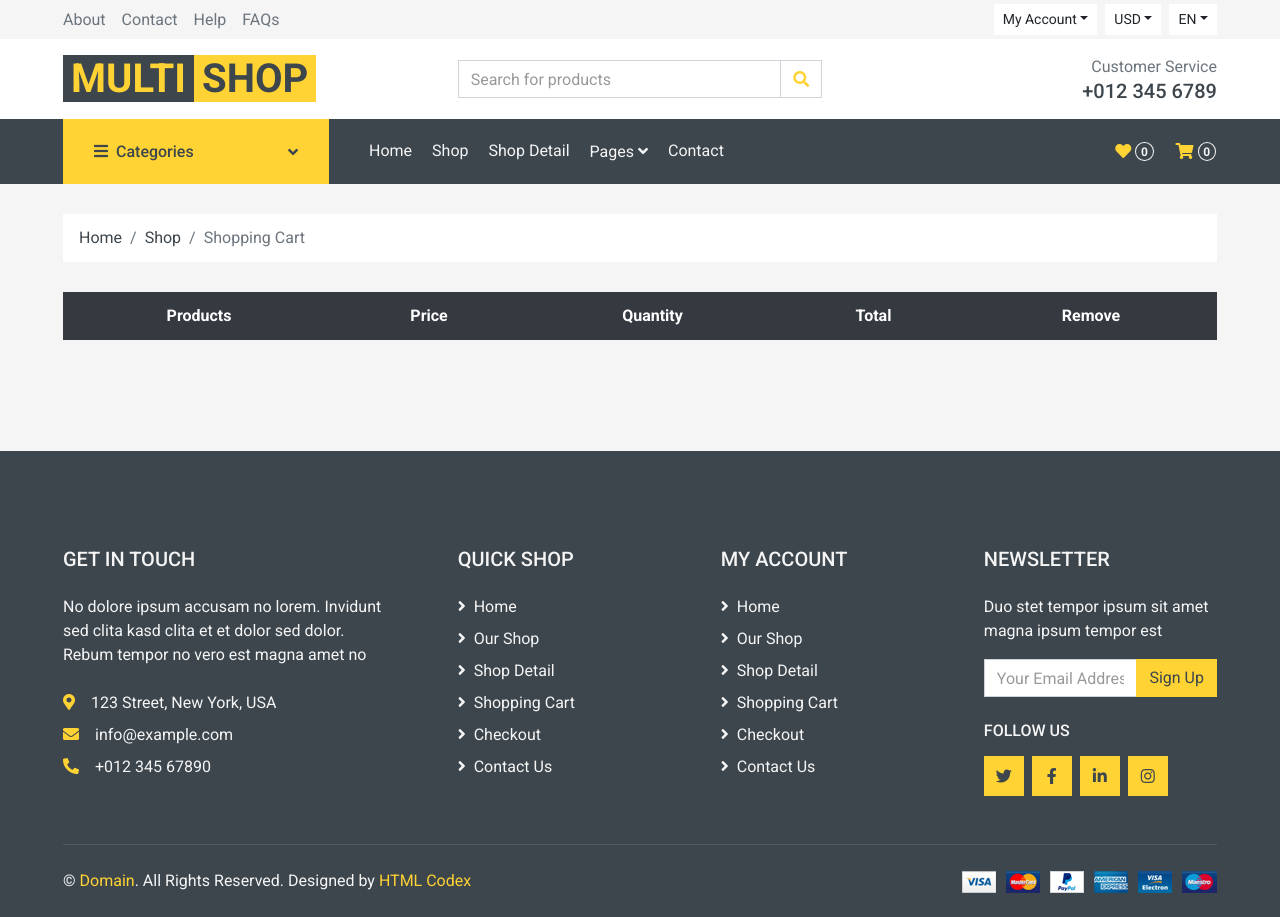
After one commit to ozcanakyuz/e-commerce, a Django app: page /order/favorits in a window 1280 px wide. The commit adds this page. Run offline with Django 4.2, Linux system fonts and the light colour scheme; data comes from the database, SQL or seed files in the repository; both versions use the stored data as it was after the commit; lists and menus that the app fills with data are empty; some libraries are stand-ins or nearby versions.

Commit message:
Favorites || addtofavorits

```diff
--- a/btk_multishop/home/templates/sidebar.html
+++ b/btk_multishop/home/templates/sidebar.html
@@ -62,9 +62,15 @@
 
                         </div>
                         <div class="navbar-nav ml-auto py-0 d-none d-lg-block">
-                            <a href="" class="btn px-0">
+                            <a href="/order/favorits" class="btn px-0">
                                 <i class="fas fa-heart text-primary"></i>
-                                <span class="badge text-secondary border border-secondary rounded-circle" style="padding-bottom: 2px;">0</span>
+                                <span class="badge text-secondary border border-secondary rounded-circle" style="padding-bottom: 2px;">
+                                {% if request.session.favorite_items > 0 %}
+                                {{ request.session.favorite_items }}
+                                {% else %}
+                                    0
+                                {% endif %}
+                                </span>
                             </a>
                             <a href="/order/shopcart" class="btn px-0 ml-3">
                                 <i class="fas fa-shopping-cart text-primary"></i>
--- /dev/null
+++ b/btk_multishop/order/templates/shopcart_favorits.html
@@ -0,0 +1,72 @@
+{% extends 'homebase.html' %}
+{% load static %}
+{% block description %} index description {% endblock %}
+{% block keywords %} index keywords {% endblock %}
+
+{% block body %}
+
+{% include 'sidebar.html' %}
+
+    <!-- Breadcrumb Start -->
+    <div class="container-fluid">
+        <div class="row px-xl-5">
+            <div class="col-12">
+                <nav class="breadcrumb bg-light mb-30">
+                    <a class="breadcrumb-item text-dark" href="/">Home</a>
+                    <a class="breadcrumb-item text-dark" href="/home/shop">Shop</a>
+                    <span class="breadcrumb-item active">Shopping Cart</span>
+                </nav>
+            </div>
+        </div>
+    </div>
+    <!-- Breadcrumb End -->
+
+    <!-- Cart Start -->
+    <div class="container-fluid">
+        <div class="row px-xl-5">
+            <div class="col-lg-12 table-responsive mb-5">
+                <table class="table table-light table-borderless table-hover text-center mb-0">
+                    <thead class="thead-dark">
+                        <tr>
+                            <th>Products</th>
+                            <th>Price</th>
+                            <th>Quantity</th>
+                            <th>Total</th>
+                            <th>Remove</th>
+                        </tr>
+                    </thead>
+                    <tbody class="align-middle">
+
+                    {%  for urun in favorits %}
+                        <tr class="product_data">
+                            <td class="align-middle"><img src="{{ urun.product.image.url}}" alt="" style="width: 50px;">{{ urun }}</td>
+                            <td class="align-middle">{{urun.price}}</td>
+                            <td class="align-middle">
+                                <div class="input-group quantity mx-auto" style="width: 100px;">
+                                    <div class="input-group-btn">
+                                        <button class="btn btn-sm btn-primary btn-minus" >
+                                        <i class="fa fa-minus"></i>
+                                        </button>
+                                    </div>
+                                    <input type="text" class="form-control form-control-sm bg-secondary border-0 text-center" value="{{ urun.quantity }}">
+                                    <div class="input-group-btn">
+                                        <button class="btn btn-sm btn-primary btn-plus">
+                                            <i class="fa fa-plus"></i>
+                                        </button>
+                                    </div>
+                                </div>
+                            </td>
+                            <td class="align-middle">{{urun.amount}}</td>
+                            <td class="align-middle">
+                                <a href="/order/deletefromfavorits/{{ urun.id }}"><button class="btn btn-sm btn-danger"><i class="fa fa-times"></i></button></a></td>
+                        </tr>
+                    {% endfor %}
+
+                    </tbody>
+                </table>
+            </div>
+        </div>
+    </div>
+    <!-- Cart End -->
+
+{% endblock %}
--- a/btk_multishop/order/urls.py
+++ b/btk_multishop/order/urls.py
@@ -4,8 +4,11 @@ from django.urls import path
 urlpatterns = [
     path("", views.index, name="index"),
     path("addtocart/<int:id>", views.addtocart, name="addtocart"),
-    path("shopcart", views.shopcart, name="shopocart"),
+    path("shopcart", views.shopcart, name="shopcart"),
+    path("favorits", views.favorits, name="favorits"),
+    path("addtofavorits/<int:id>", views.addtofavorits, name="addtofavorits"),
     path('deletefromcart/<int:id>', views.deletefromcart, name='deletefromcart'),
+    path('deletefromfavorits/<int:id>', views.deletefromfavorits, name='deletefromfavorits'),
     path('orderproduct/', views.orderproduct, name='orderproduct'),
 
 ]
--- a/btk_multishop/order/views.py
+++ b/btk_multishop/order/views.py
@@ -5,7 +5,7 @@ from django.http import HttpResponse, HttpResponseRedirect, JsonResponse
 from django.shortcuts import render
 
 from home.models import UserProfile
-from order.models import ShopCartForm, ShopCart, OrderForm, Order, OrderProduct
+from order.models import Favorits, FavoritsForm, ShopCartForm, ShopCart, OrderForm, Order, OrderProduct
 from product.models import Product, Category
 
 
@@ -63,7 +63,6 @@ def shopcart(request):
     for rs in shopcart:
         total += rs.product.price * rs.quantity
         print(total)
-    #return HttpResponse(str(total))
     context={'shopcart': shopcart,
              'total': total,
              }
@@ -78,6 +77,15 @@ def deletefromcart(request,id):
     request.session['cart_items'] = ShopCart.objects.filter(user_id=current_user.id).count()
     return HttpResponseRedirect(url)
 
+@login_required(login_url='/login') # Check login
+def deletefromfavorits(request,id):
+    url = request.META.get('HTTP_REFERER')  # get last url
+    Favorits.objects.filter(id=id).delete()
+    current_user = request.user  # Access User Session information
+    messages.success(request, "Your item deleted form Shopcart.")
+    request.session['favorite_items'] = Favorits.objects.filter(user_id=current_user.id).count()
+    return HttpResponseRedirect(url)
+
 def orderproduct(request):
     current_user = request.user
     shopcart = ShopCart.objects.filter(user_id=current_user.id)
@@ -87,11 +95,9 @@ def orderproduct(request):
 
     if request.method == 'POST':  # if there is a post
         form = OrderForm(request.POST)
-        #return HttpResponse(request.POST.items())
         if form.is_valid():
             # Send Credit card to bank,  If the bank responds ok, continue, if not, show the error
             # ..............
-
             data = Order()
             data.first_name = form.cleaned_data['first_name'] #get product quantity from form
             data.last_name = form.cleaned_data['last_name']
@@ -135,3 +141,59 @@ def orderproduct(request):
                'profile': profile,
                }
     return render(request, 'order_form.html', context)
+
+@login_required(login_url='/login') # Check login
+def addtofavorits(request,id):
+    url = request.META.get('HTTP_REFERER')  # get last url
+    current_user = request.user  # Access User Session information
+    product= Product.objects.get(pk=id)
+
+    checkinproduct = Favorits.objects.filter(product_id=id, user_id=current_user.id)  # Check product in shopcart
+    if checkinproduct:
+        control = 1  # The product is in the cart
+    else:
+        control = 0  # The product is not in the cart"""
+
+    if request.method == 'POST':  # if there is a post
+        form = FavoritsForm(request.POST)
+        if form.is_valid():
+            if control == 1:  # Update  shopcart
+                data = Favorits.objects.get(product_id=id, user_id=current_user.id)
+                data.quantity += form.cleaned_data['quantity']
+                data.save()  # save data
+            else:  # Inser to Shopcart
+                data = Favorits()
+                data.user_id = current_user.id
+                data.product_id = id
+                data.quantity = form.cleaned_data['quantity']
+                data.save()
+        messages.success(request, "Product added to Shopcart ")
+        request.session['favorite_items'] = Favorits.objects.filter(user_id = current_user.id).count()
+        return HttpResponseRedirect(url)
+
+    else:  # if there is no post
+        if control == 1:  # Update  shopcart
+            data = Favorits.objects.get(product_id=id, user_id=current_user.id)
+            data.quantity += 1
+            data.save()  #
+        else:  # Insert to Shopcart
+            data = Favorits()  # model ile bağlantı kur
+            data.user_id = current_user.id
+            data.product_id = id
+            data.quantity = 1
+            data.save()  #
+        request.session['favorite_items'] = Favorits.objects.filter(user_id=current_user.id).count()
+        messages.success(request, "Product added to Shopcart")
+        return HttpResponseRedirect(url)
+
+def favorits(request):
+    current_user = request.user  # Access User Session information
+    favorits = Favorits.objects.filter(user_id=current_user.id)
+    total=0
+    for rs in favorits:
+        total += rs.product.price * rs.quantity
+        print(total)
+    context={'favorits': favorits,
+             'total': total,
+             }
+    return render(request,'shopcart_favorits.html',context)
```
Also changed, not shown: btk_multishop/order/admin.py (+7 -1 lines), btk_multishop/order/models.py (+25 -0 lines), btk_multishop/db.sqlite3, btk_multishop/order/migrations/0004_favorits.py (added).
